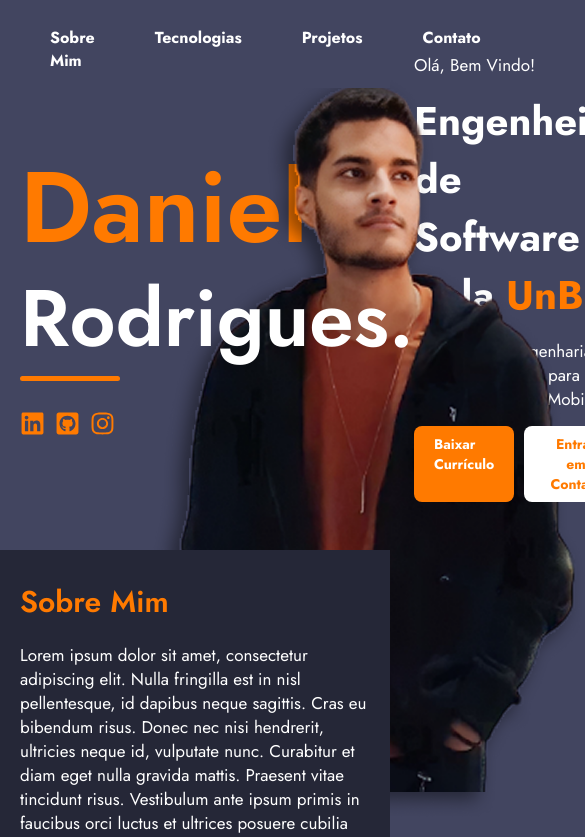
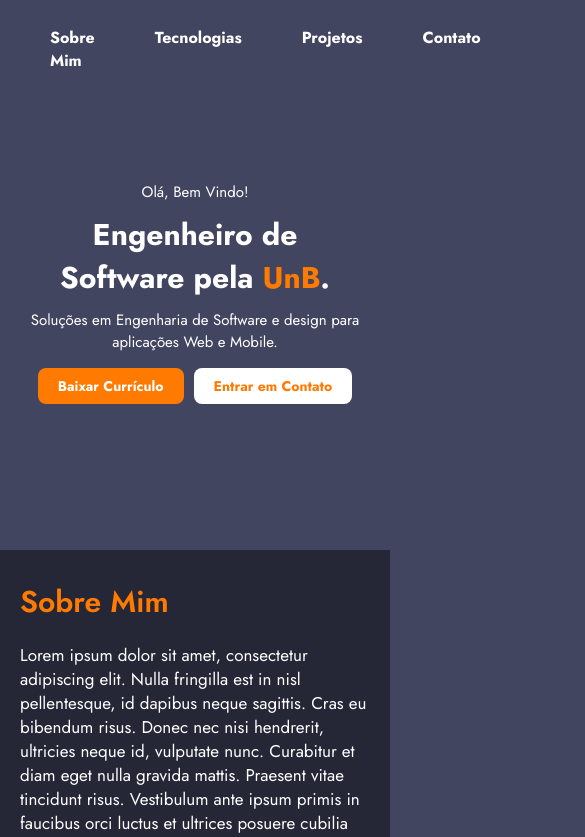
Before and after one commit to DanielRogs/CurriculoWeb_DanielR, a React (Vite) app in the folder apps/web/: page /#/ in a window 390 px wide. Shown: the top 837 px of the page, 585 px wide, since content can reach past the window. Built offline with nearby package versions, Linux system fonts and the light colour scheme.

Commit message:
feat(homepage): ajustando responsividade

```diff
--- a/apps/web/src/pages/(public)/HomePage/styled.js
+++ b/apps/web/src/pages/(public)/HomePage/styled.js
@@ -56,6 +56,35 @@ export const ApresentationSection = styled.section`
       width: 100px;
       border-radius: 100px;
     }
+
+    @media (max-width: 1187px) {
+      .first-name {
+        font-size: 80px;
+      }
+
+      .last-name {
+        font-size: 60px;
+      }
+      img {
+        width: 700px;
+        margin-left: -20px;
+      }
+    }
+
+    @media (max-width: 1132px) {
+      .first-name {
+        font-size: 70px;
+      }
+
+      .last-name {
+        font-size: 50px;
+      }
+      img {
+        width: 600px;
+        margin-left: -20px;
+        margin-top: 150px;
+      }
+    }
   }
 
   .section-description {
@@ -84,6 +113,16 @@ export const ApresentationSection = styled.section`
         color: var(--secondary-color);
       }
     }
+
+    @media (max-width: 1132px) {
+      h1 {
+        font-size: 30px;
+      }
+
+      p {
+        font-size: 15px;
+      }
+    }
   }
 
   .section-social {
@@ -110,6 +149,36 @@ export const ApresentationSection = styled.section`
     flex-direction: row;
     gap: 10px;
     z-index: 2;
+  }
+
+  @media (max-width: 987px) {
+    height: 600px;
+    margin-top: 0px;
+    justify-content: center;
+    align-items: center;
+
+    .section-name {
+      display: none;
+    }
+
+    .section-description {
+      display: flex;
+      align-items: center;
+      text-align: center;
+
+      h1 {
+        font-size: 30px;
+        margin-block: 10px;
+      }
+
+      p {
+        font-size: 15px;
+      }
+    }
+
+    .section-social {
+      margin-top: 20px;
+    }
   }
 `;
 
@@ -240,6 +309,18 @@ export const TecnoSection = styled.section`
       margin: 0;
     }
 
+    @media (max-width: 441px) {
+      h1 {
+        font-size: 40px;
+      }
+    }
+
+    @media (max-width: 325px) {
+      h1 {
+        font-size: 30px;
+      }
+    }
+
     p {
       color: var(--tertiary-color);
       font-family: var(--font-family);
@@ -247,6 +328,12 @@ export const TecnoSection = styled.section`
       font-size: 17px;
       padding: 0;
       margin: 0;
+    }
+
+    @media (max-width: 325px) {
+      p {
+        font-size: 13px;
+      }
     }
   }
 
@@ -258,7 +345,6 @@ export const TecnoSection = styled.section`
     align-items: center;
     justify-content: center;
   }
-
 `;
 
 export const ProjectsSection = styled.section`
@@ -335,7 +421,23 @@ export const Space = styled.div`
   }
 
   @media (max-width: 440px) {
-    height: px;
+    height: 840px;
+  }
+
+  @media (max-width: 425px) {
+    height: 900px;
+  }
+
+  @media (max-width: 396px) {
+    height: 980px;
+  }
+
+  @media (max-width: 362px) {
+    height: 1050px;
+  }
+
+  @media (max-width: 340px) {
+    height: 1180px;
   }
 `;
 
```
